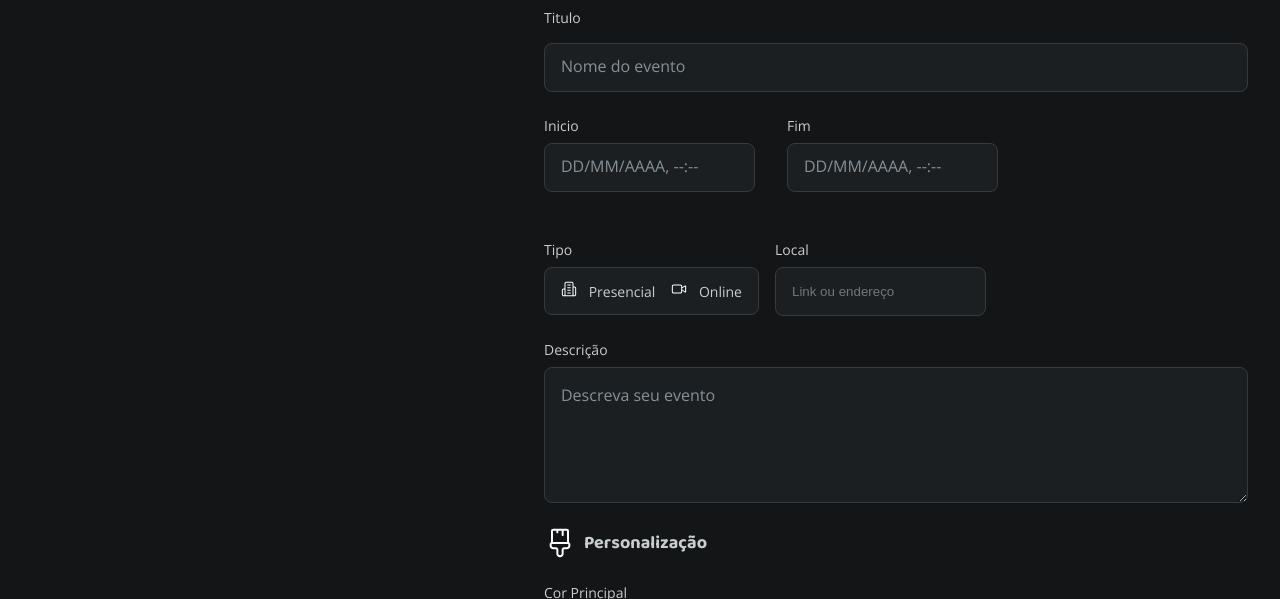
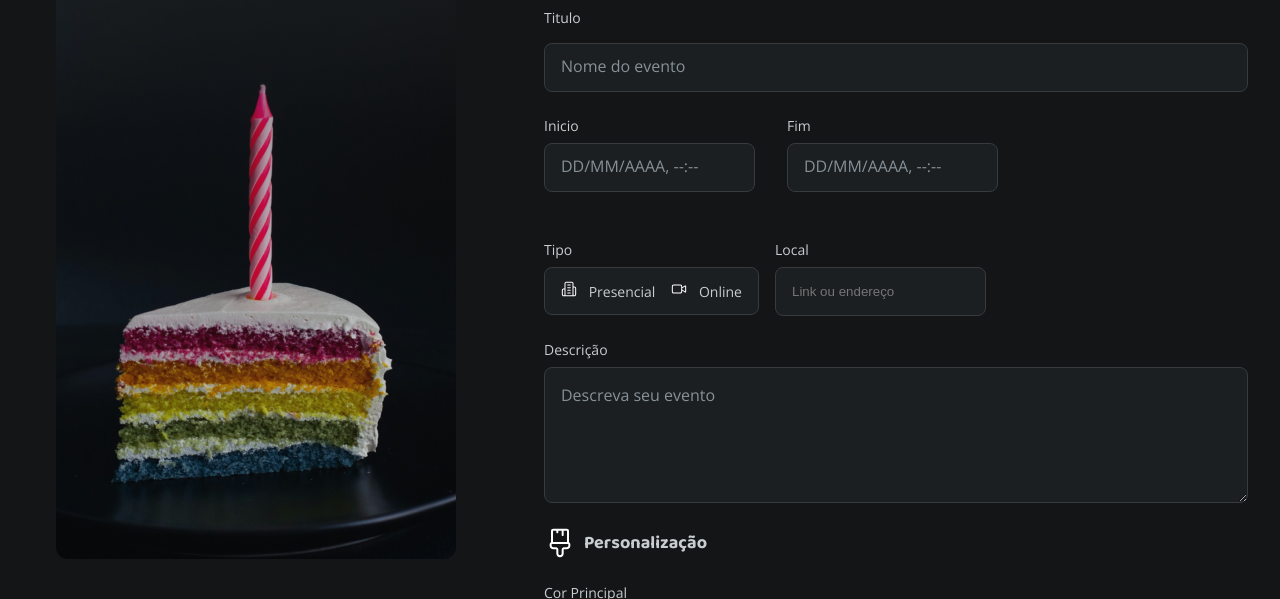
Before and after one commit to KevinLopes23/Formul-rio-de-convite, a plain HTML site: page index.html in a window 1280 px wide. Shown: the part 201-800 px from the top of the page. Drawn offline with nearby package versions, Linux system fonts and the light colour scheme.

Commit message:
imagem carregada com sucesso

```diff
--- a/styles/aside.css
+++ b/styles/aside.css
@@ -15,7 +15,7 @@ aside {
   max-height: 728px;
   padding: 2rem;
 
-  background-image: url(assets/icons/bolo.png);
+  background-image: url(../assets/icons/bolo.png);
   background-repeat: no-repeat;
   background-size: cover;
   background-position: center;
```
